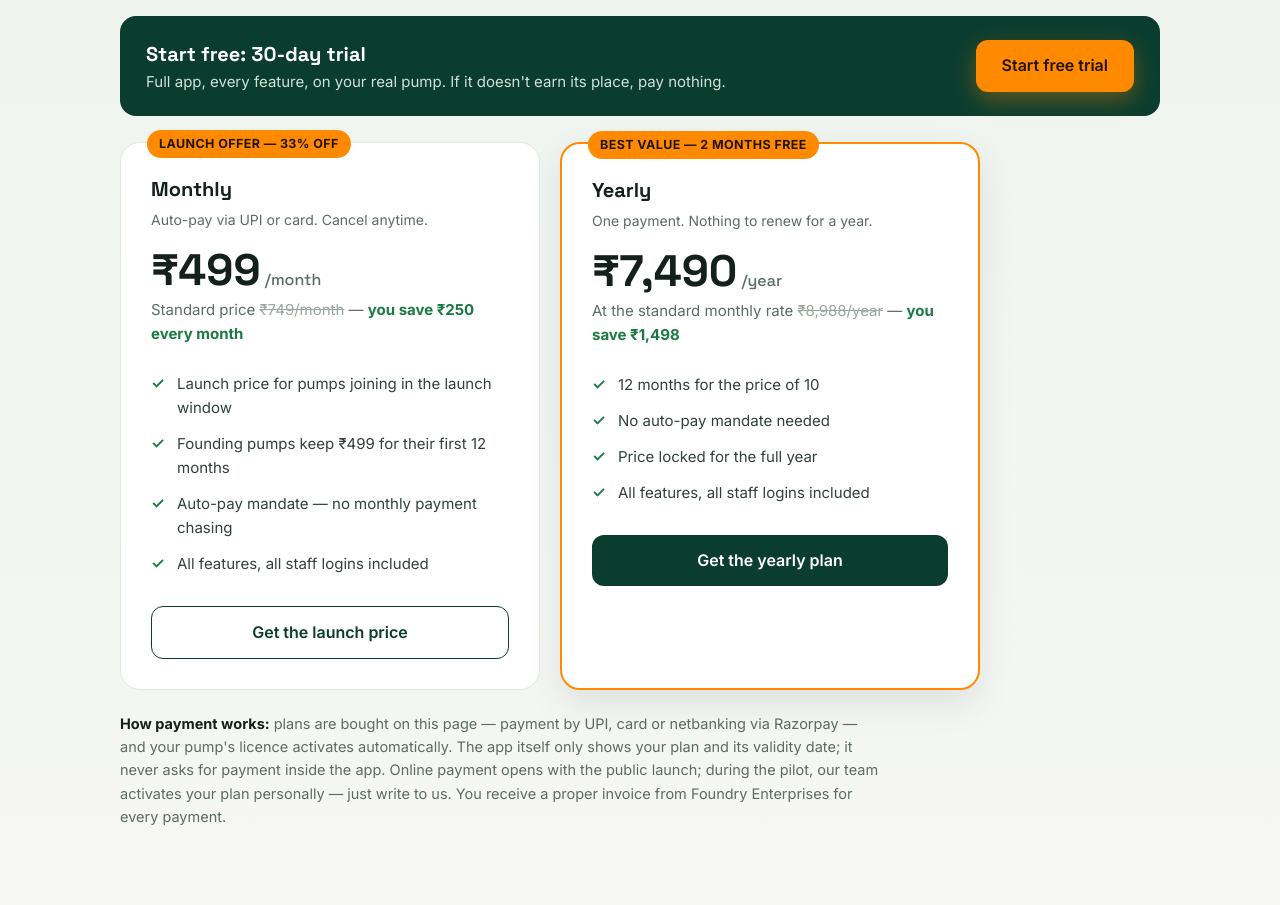
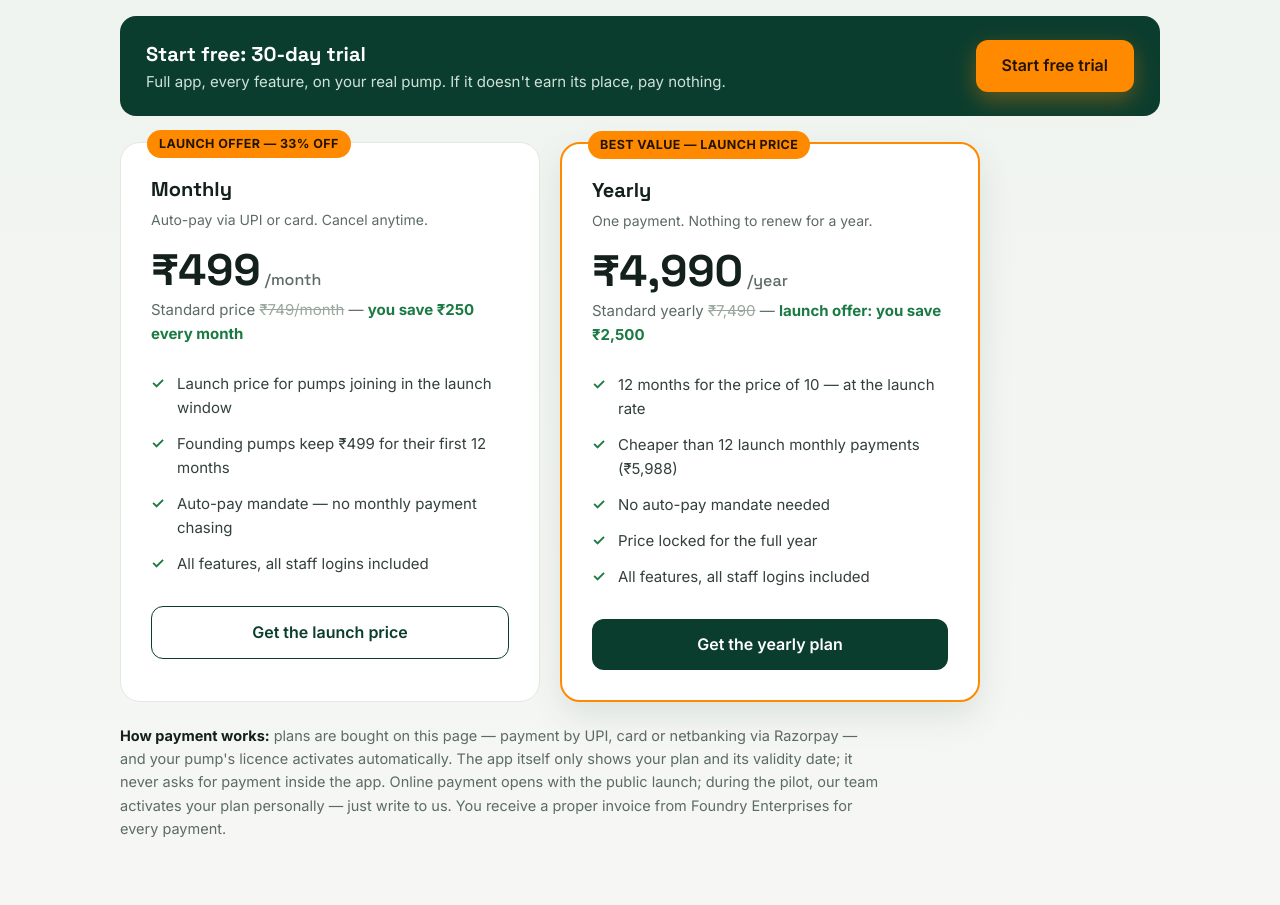
Before and after one commit to krushupsc-eng/krushupsc-eng.github.io, a plain HTML site: page pumpproof/index.html in a window 1280 px wide. Shown: the part 2880-3785 px from the top of the page. Drawn offline with Linux system fonts and the light colour scheme.

Commit message:
PumpProof pricing fix: launch yearly ₹4,990 (launch discount applies to yearly too)

```diff
--- a/pumpproof/index.html
+++ b/pumpproof/index.html
@@ -227,18 +227,19 @@
       </div>
 
       <div class="plan best">
-        <span class="tag">BEST VALUE — 2 MONTHS FREE</span>
+        <span class="tag">BEST VALUE — LAUNCH PRICE</span>
         <h3>Yearly</h3>
         <p class="per">One payment. Nothing to renew for a year.</p>
-        <div class="price">₹7,490<small> /year</small></div>
-        <p class="was">At the standard monthly rate <s>₹8,988/year</s> — <span class="off">you save ₹1,498</span></p>
+        <div class="price">₹4,990<small> /year</small></div>
+        <p class="was">Standard yearly <s>₹7,490</s> — <span class="off">launch offer: you save ₹2,500</span></p>
         <ul>
-          <li>12 months for the price of 10</li>
+          <li>12 months for the price of 10 — at the launch rate</li>
+          <li>Cheaper than 12 launch monthly payments (₹5,988)</li>
           <li>No auto-pay mandate needed</li>
           <li>Price locked for the full year</li>
           <li>All features, all staff logins included</li>
         </ul>
-        <a class="btn dark" href="mailto:krushna@sequex.co.in?subject=PumpProof%20—%20Yearly%20plan%20(₹7,490)">Get the yearly plan</a>
+        <a class="btn dark" href="mailto:krushna@sequex.co.in?subject=PumpProof%20—%20Yearly%20launch%20plan%20(₹4,990)">Get the yearly plan</a>
       </div>
     </div>
 
@@ -265,7 +266,7 @@
     </details>
     <details>
       <summary>What exactly does the launch price mean?</summary>
-      <p>The standard monthly price is ₹749. During the launch window (the first 6 months from public launch), new pumps start at ₹499/month. Pumps that join in this window keep ₹499 for their first 12 months, then move to the standard ₹749.</p>
+      <p>The standard monthly price is ₹749. During the launch window (the first 6 months from public launch), new pumps start at ₹499/month. The yearly plan carries the same launch offer: ₹4,990 in the launch window (standard yearly ₹7,490). Pumps that join in this window keep the launch rate for their first 12 months, then move to the standard price.</p>
     </details>
     <details>
       <summary>How do I pay, and can I stop?</summary>
```
Also changed, not shown: pumpproof-terms/index.html (+1 -1 lines).
